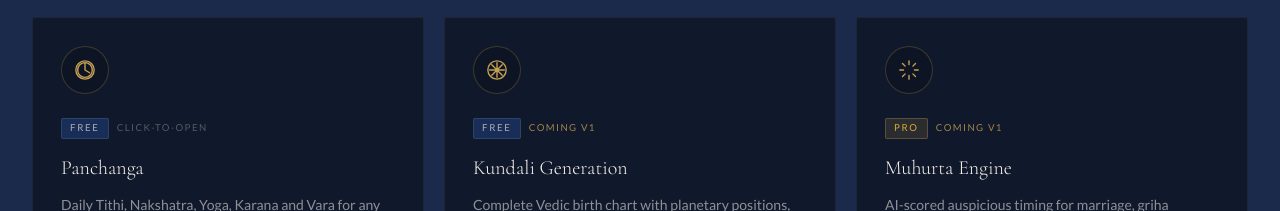
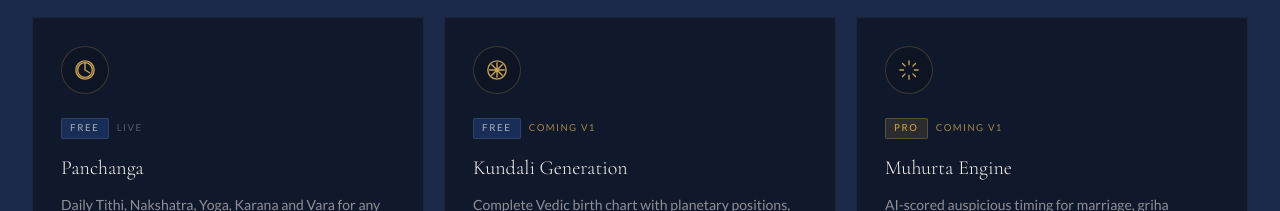
Before and after one commit to vedrith-ai/Website, a Next.js app: page / in a window 1280 px wide. Shown: the part 1540-1751 px from the top of the page. Built offline with nearby package versions, Linux system fonts and the light colour scheme.

Commit message:
Update FeaturesSection.tsx

```diff
--- a/components/sections/FeaturesSection.tsx
+++ b/components/sections/FeaturesSection.tsx
@@ -72,7 +72,9 @@ function FeatureCard({ feature }: { feature: Feature }) {
           font-sans text-[0.6rem] tracking-[0.15em] uppercase
           ${feature.status === 'soon' ? 'text-gold-500/80' : 'text-cream-100/30'}
         `}>
-          {STATUS_LABEL[feature.status]}
+          {feature.id === 'panchanga'
+  ? 'Live'
+  : STATUS_LABEL[feature.status]}
         </span>
       </div>
 
```
